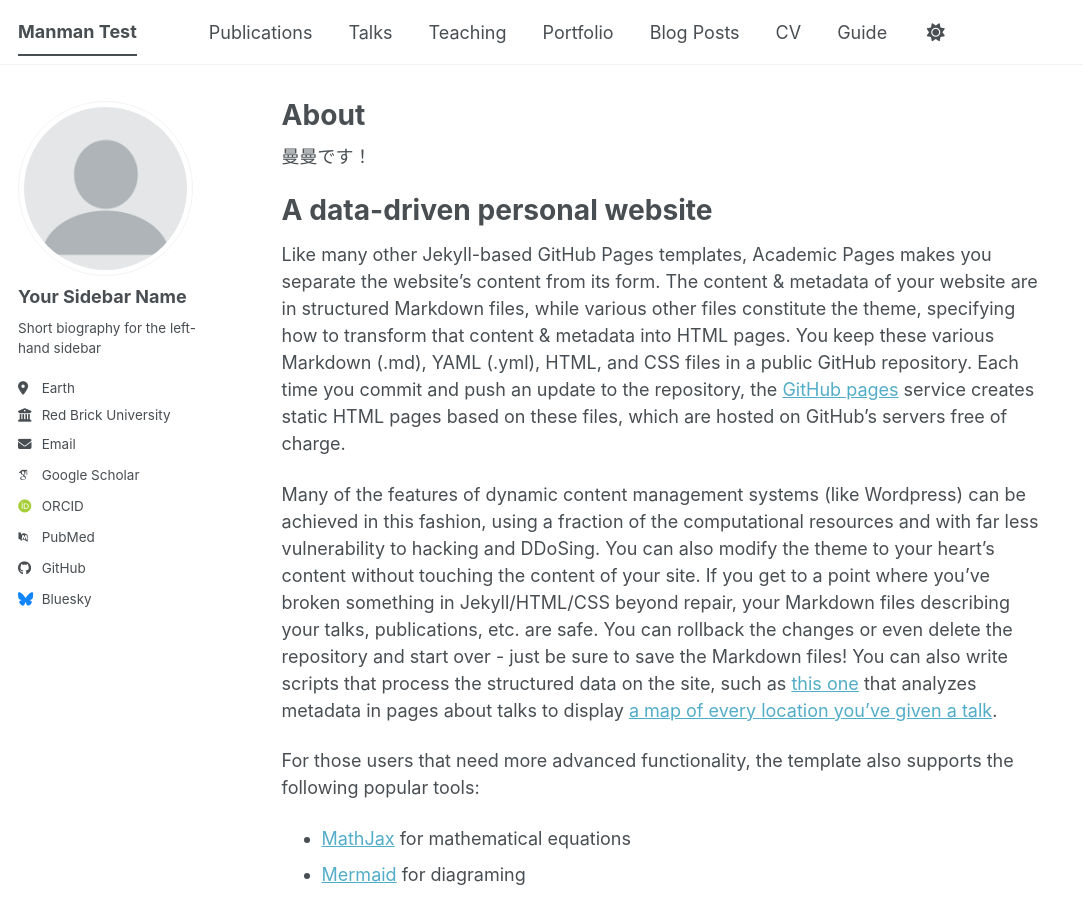
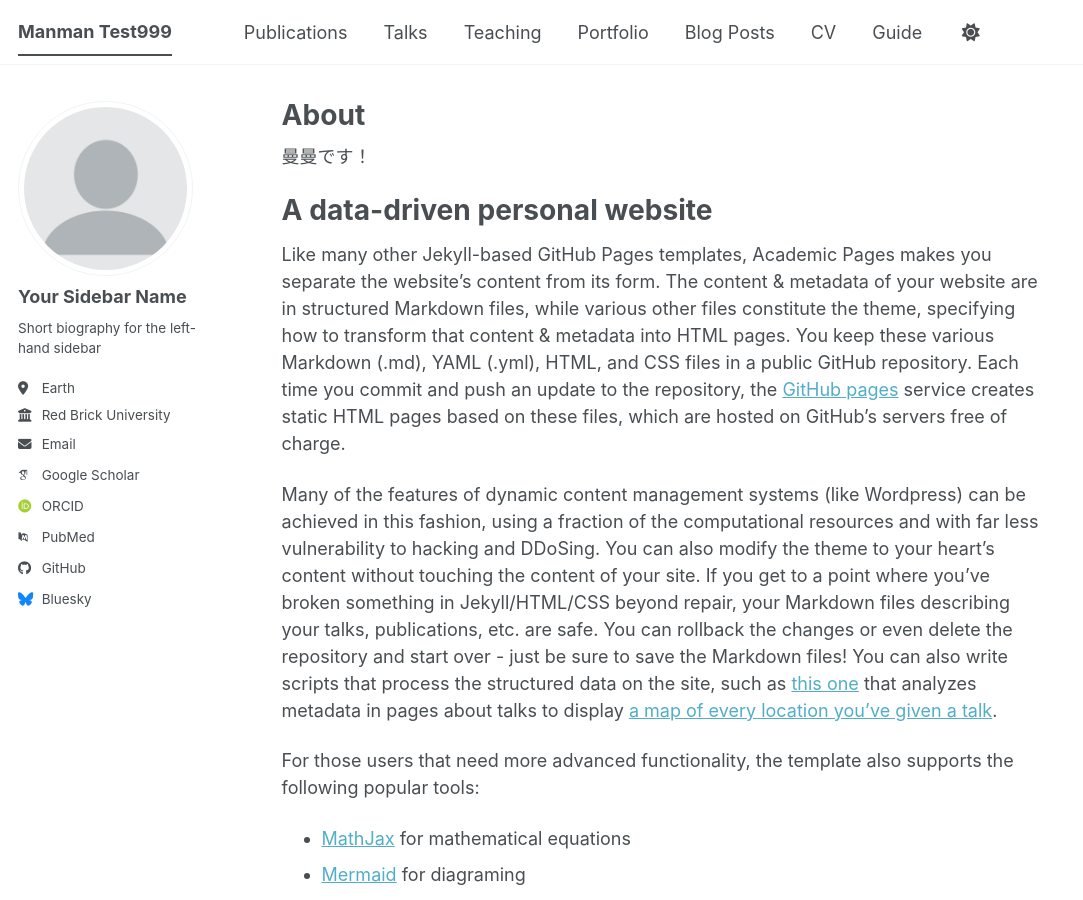
Before and after one commit to wmm1148/wmm1148.github.io, a Jekyll site: the page built from _pages/about.md, in a window 1280 px wide and 900 px high. Shown: the whole window, without its empty margins (0-1083 px from the left). Built offline with Jekyll 4.4.1, drawn with Linux system fonts in a browser that asks for light colours; some web fonts are replaced; a script bundle is joined from its source files by our own code; library files that are not in the unit come from our copies.

Commit message:
Update site title in _config.yml

```diff
--- a/_config.yml
+++ b/_config.yml
@@ -9,7 +9,7 @@
 # Basic Site Settings
 locale                   : "en-US"
 site_theme               : "default" # The available themes options are "default", "air", "sunrise", "mint", "dirt" and "contrast"
-title                    : "Manman Test"
+title                    : "Manman Test999"
 title_separator          : "-"
 name                     : &name "test"
 description              : &description "Your Name's academic portfolio"   # Update this with a general description of your site, this is the default if not overridden by a page
```
